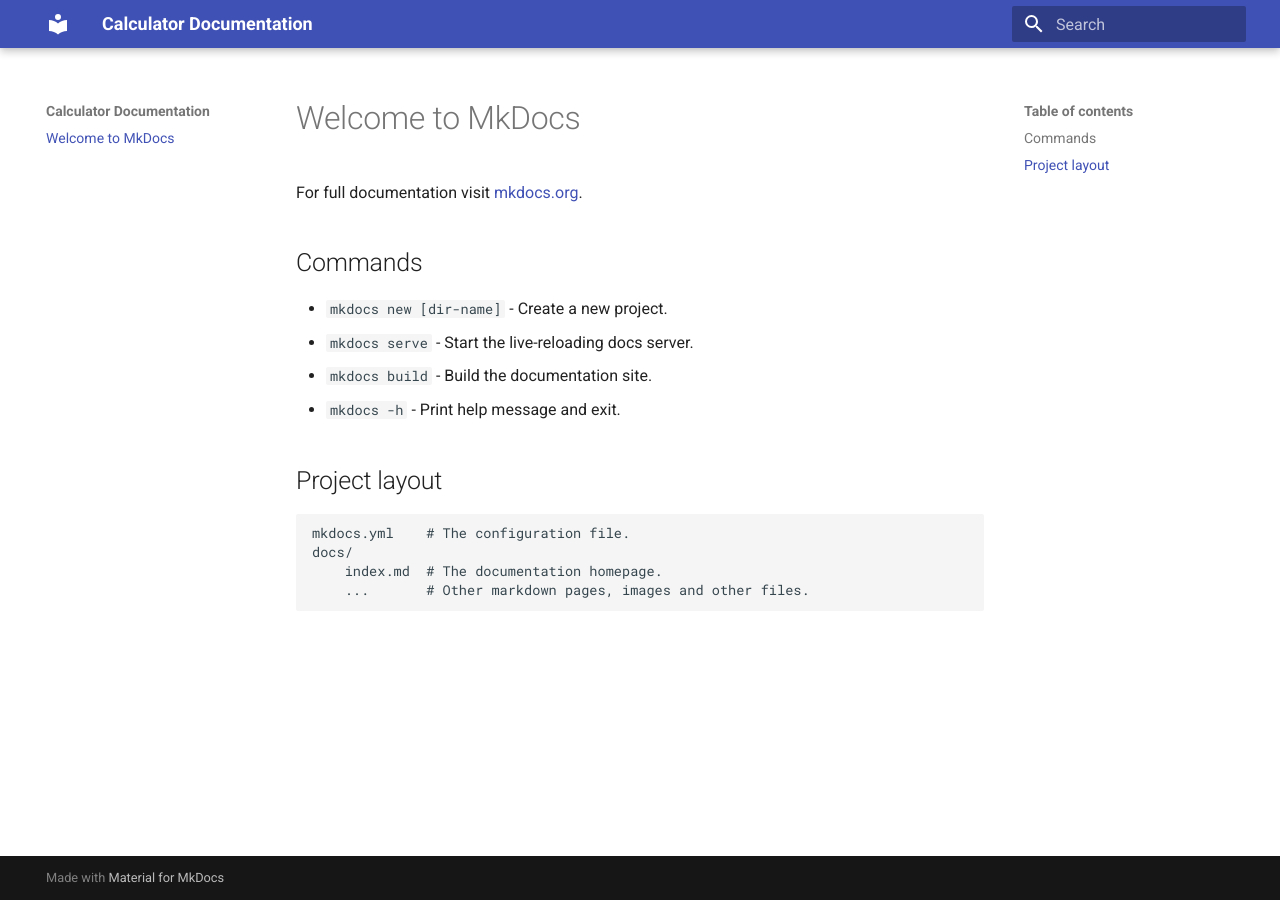
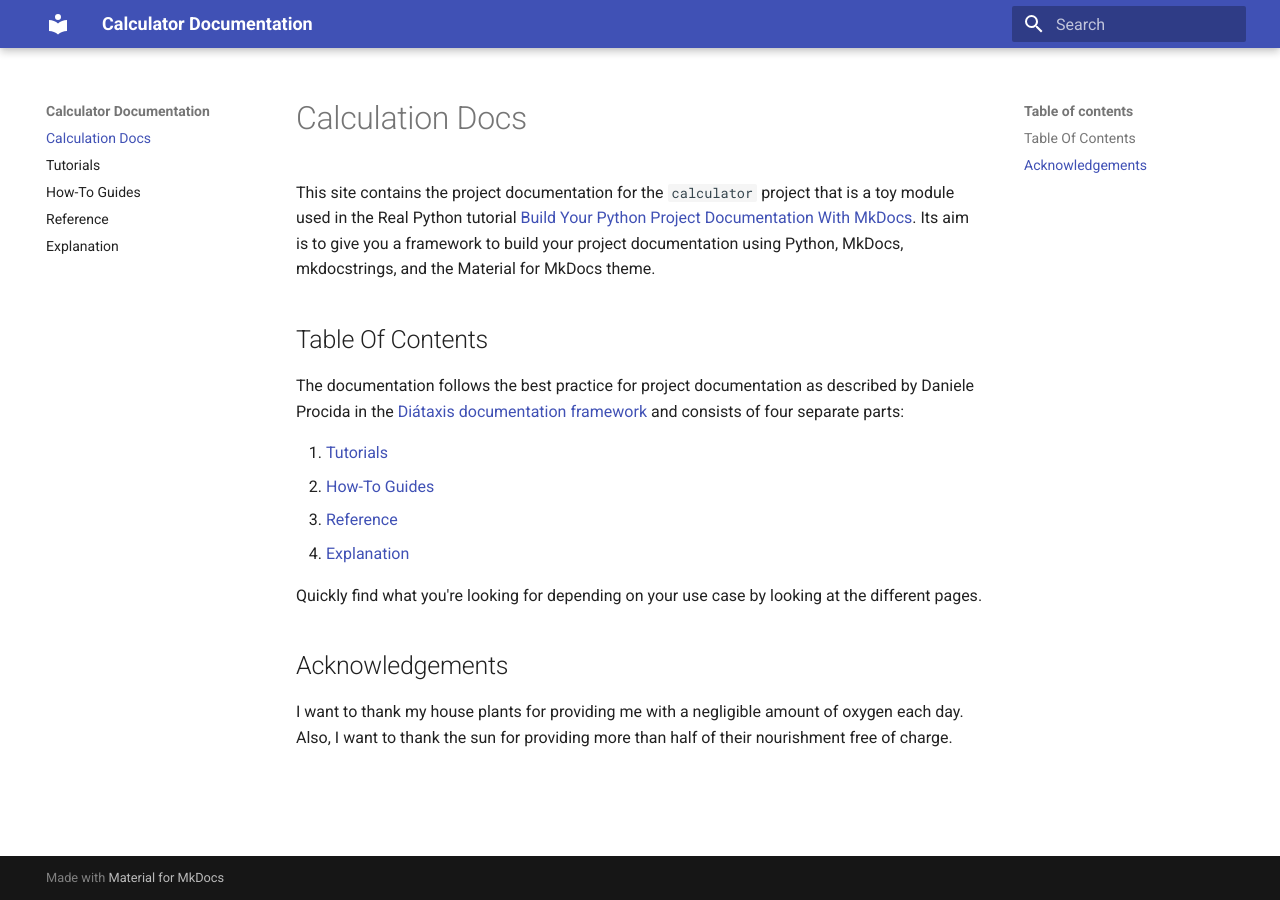
Before and after one commit to seapagan/python-docs-with-mkdocs, an MkDocs documentation site: the page built from docs/index.md, in a window 1280 px wide. Built offline with MkDocs 1.6.1 and Material for MkDocs 9.7.7, drawn with Linux system fonts in a browser that asks for light colours.

Commit message:
add sections and content in markdown

```diff
--- a/docs/index.md
+++ b/docs/index.md
@@ -1,17 +1,30 @@
-# Welcome to MkDocs
+This site contains the project documentation for the
+`calculator` project that is a toy module used in the
+Real Python tutorial
+[Build Your Python Project Documentation With MkDocs](
+    <https://realpython.com/python-project-documentation-with-mkdocs/>).
+Its aim is to give you a framework to build your
+project documentation using Python, MkDocs,
+mkdocstrings, and the Material for MkDocs theme.
 
-For full documentation visit [mkdocs.org](https://www.mkdocs.org).
+## Table Of Contents
 
-## Commands
+The documentation follows the best practice for
+project documentation as described by Daniele Procida
+in the [Diátaxis documentation framework](https://diataxis.fr/)
+and consists of four separate parts:
 
-* `mkdocs new [dir-name]` - Create a new project.
-* `mkdocs serve` - Start the live-reloading docs server.
-* `mkdocs build` - Build the documentation site.
-* `mkdocs -h` - Print help message and exit.
+1. [Tutorials](tutorials.md)
+2. [How-To Guides](how-to-guides.md)
+3. [Reference](reference.md)
+4. [Explanation](explanation.md)
 
-## Project layout
+Quickly find what you're looking for depending on
+your use case by looking at the different pages.
 
-    mkdocs.yml    # The configuration file.
-    docs/
-        index.md  # The documentation homepage.
-        ...       # Other markdown pages, images and other files.
+## Acknowledgements
+
+I want to thank my house plants for providing me with
+a negligible amount of oxygen each day. Also, I want
+to thank the sun for providing more than half of their
+nourishment free of charge.
--- a/mkdocs.yml
+++ b/mkdocs.yml
@@ -2,3 +2,10 @@ site_name: Calculator Documentation
 
 theme:
   name: "material"
+
+nav:
+  - Calculation Docs: index.md
+  - tutorials.md
+  - How-To Guides: how-to-guides.md
+  - reference.md
+  - explanation.md
```
Also changed, not shown: docs/explanation.md (added, +15 -0 lines), docs/how-to-guides.md (added, +40 -0 lines), docs/reference.md (added, +4 -0 lines), docs/tutorials.md (added, +16 -0 lines).
